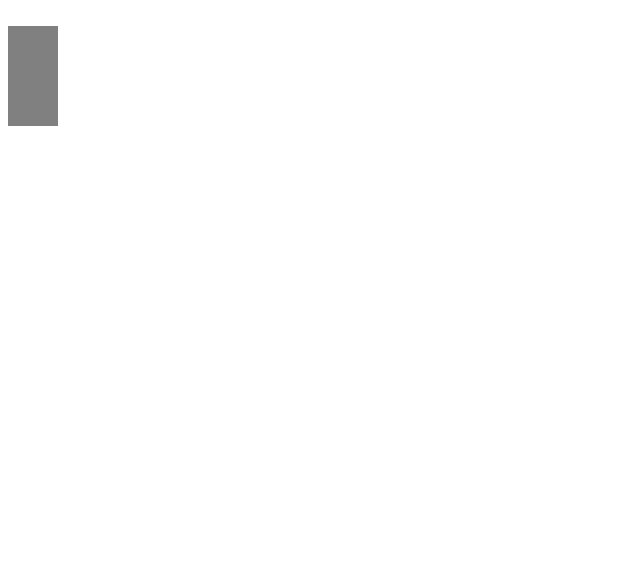
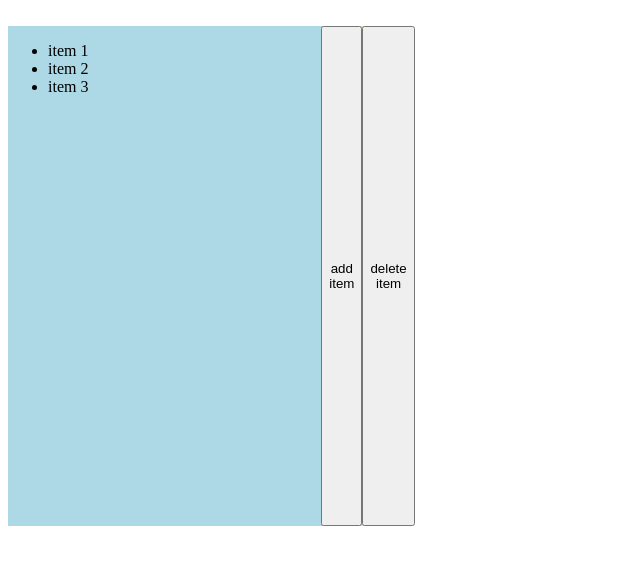
Before and after one commit to EmircanKoc1/angular-animations, an Angular app: page / in a window 1280 px wide. Shown: the top 564 px of the page, without its empty margins (0-640 px from the left). Built offline with nearby package versions, Linux system fonts and the light colour scheme.

Commit message:
The query and stagger animation sample has been added.

```diff
--- a/src/app/app.component.html
+++ b/src/app/app.component.html
@@ -5,5 +5,7 @@
 <app-spin></app-spin>
 <br>
 <app-opacity-and-move-left></app-opacity-and-move-left> -->
+<!-- <br> -->
+<!-- <app-left-resize-and-start-gradient></app-left-resize-and-start-gradient> -->
 <br>
-<app-left-resize-and-start-gradient></app-left-resize-and-start-gradient>
+<app-list-animation></app-list-animation>
--- a/src/app/app.component.ts
+++ b/src/app/app.component.ts
@@ -6,11 +6,12 @@ import { ResizeComponent } from "./components/resize/resize.component";
 import { SpinComponent } from "./components/spin/spin.component";
 import { OpacityAndMoveLeftComponent } from "./components/opacity-and-move-left/opacity-and-move-left.component";
 import { LeftResizeAndStartGradientComponent } from "./components/left-resize-and-start-gradient/left-resize-and-start-gradient.component";
+import { ListAnimationComponent } from "./components/list-animation/list-animation.component";
 
 @Component({
   selector: 'app-root',
   standalone: true,
-  imports: [FadeinfadeoutComponent, ResizeComponent, SpinComponent, OpacityAndMoveLeftComponent, LeftResizeAndStartGradientComponent],
+  imports: [FadeinfadeoutComponent, ResizeComponent, SpinComponent, OpacityAndMoveLeftComponent, LeftResizeAndStartGradientComponent, ListAnimationComponent],
   templateUrl: './app.component.html',
   styleUrl: './app.component.scss'
 })
--- /dev/null
+++ b/src/app/components/list-animation/list-animation.component.html
@@ -0,0 +1,14 @@
+<div class="container">
+    <div class="list-container">
+        <ul >
+            @for (listItem of listItems; track $index) {
+            <li [@itemAnimation]>{{listItem}}</li>
+            }
+        </ul>
+    </div>
+
+    <div class="button-container">
+        <button (click)="addItem()">add item</button>
+        <button (click)="deleteItem()">delete item</button>
+    </div>
+</div>
--- /dev/null
+++ b/src/app/components/list-animation/list-animation.component.scss
@@ -0,0 +1,40 @@
+*{
+    box-sizing: border-box;
+}
+
+
+.container {
+    display:  flex;
+    flex-direction:  row;
+    justify-content:  space-between;
+    width: 400px;
+    // height: auto;
+    min-height: 500px;
+    background-color: wheat;
+    height: 500px;
+
+
+    .list-container{
+        height: inherit;
+        background-color: lightblue;
+        width: 80%;
+        overflow: auto;
+    }
+
+    .button-container{
+        width: 20%;
+        display: flex;
+        justify-content: center;
+        align-items: center;
+        flex-direction: row;
+        flex-wrap: nowrap;
+        align-content: center;
+
+        button{
+            width: 100%;
+            height: 100%;
+        }
+
+    }
+
+}
--- /dev/null
+++ b/src/app/components/list-animation/list-animation.component.ts
@@ -0,0 +1,61 @@
+import { animate, query, stagger, style, transition, trigger } from '@angular/animations';
+import { NgFor } from '@angular/common';
+import { Component, ViewChild } from '@angular/core';
+import { count } from 'rxjs';
+
+@Component({
+  selector: 'app-list-animation',
+  standalone: true,
+  imports: [],
+  templateUrl: './list-animation.component.html',
+  styleUrl: './list-animation.component.scss',
+  animations: [
+    trigger('itemAnimation', [
+      transition(':enter', [
+        style({ opacity: 0 }),
+        animate('3s ease-out', style({ opacity: 1 }))
+      ]),
+      transition(':leave', [
+        style({ opacity: 1 }),
+        animate('3s ease-out', style({ opacity: 0 }))
+      ]),
+    ]),
+    trigger("listAnimation", [
+      transition(":enter", [
+        query("li", [
+          style({
+            "opacity": 0,
+            "color": "red"
+          }),
+          stagger(100, [
+            animate("3s", style({
+              "opacity": 1,
+              "color": "white"
+            })
+            )
+          ])
+        ])
+      ])
+    ])
+  ]
+})
+export class ListAnimationComponent {
+
+  listItems: string[] = ["item 1", "item 2", "item 3"];
+
+
+  addItem() {
+    let itemNumber = this.listItems.length + 1;
+    this.listItems.push(`item ${itemNumber}`);
+
+  }
+
+  deleteItem() {
+    this.listItems.pop();
+
+  }
+
+
+
+
+}
```
Also changed, not shown: 1 other file (tests, documents, lock files or other folders).
